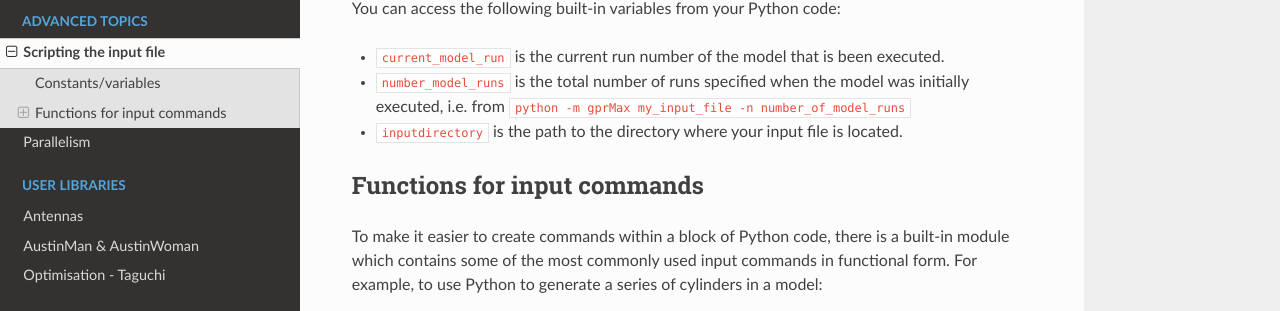
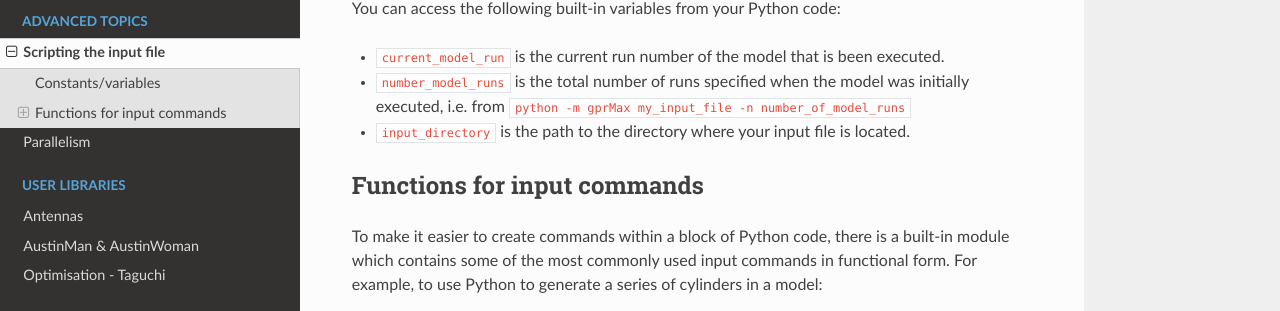
Before and after one commit to gprMax/gprMax, a Sphinx documentation site: the page built from docs/source/python_scripting.rst, in a window 1280 px wide and 900 px high, scrolled down 426 px. Shown: the part 134-445 px from the top of the window. Built offline with Sphinx 7.4.7 and the Read the Docs theme 2.0.0, drawn with Linux system fonts in a browser that asks for light colours.

Commit message:
Changed name of input directory variable for user Python blocks.

```diff
--- a/docs/source/python_scripting.rst
+++ b/docs/source/python_scripting.rst
@@ -20,7 +20,7 @@ You can access the following built-in variables from your Python code:
 
 * ``current_model_run`` is the current run number of the model that is been executed.
 * ``number_model_runs`` is the total number of runs specified when the model was initially executed, i.e. from ``python -m gprMax my_input_file -n number_of_model_runs``
-* ``inputdirectory`` is the path to the directory where your input file is located.
+* ``input_directory`` is the path to the directory where your input file is located.
 
 
 Functions for input commands
```
